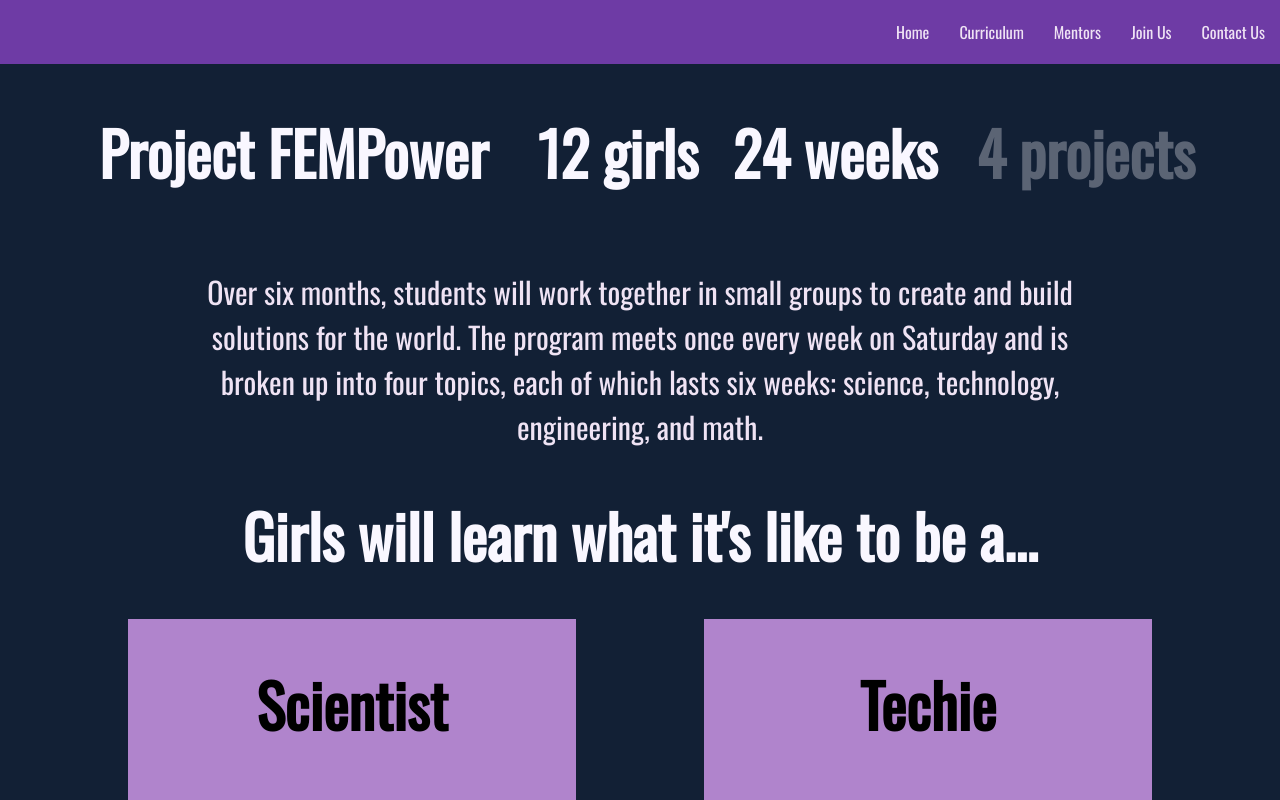
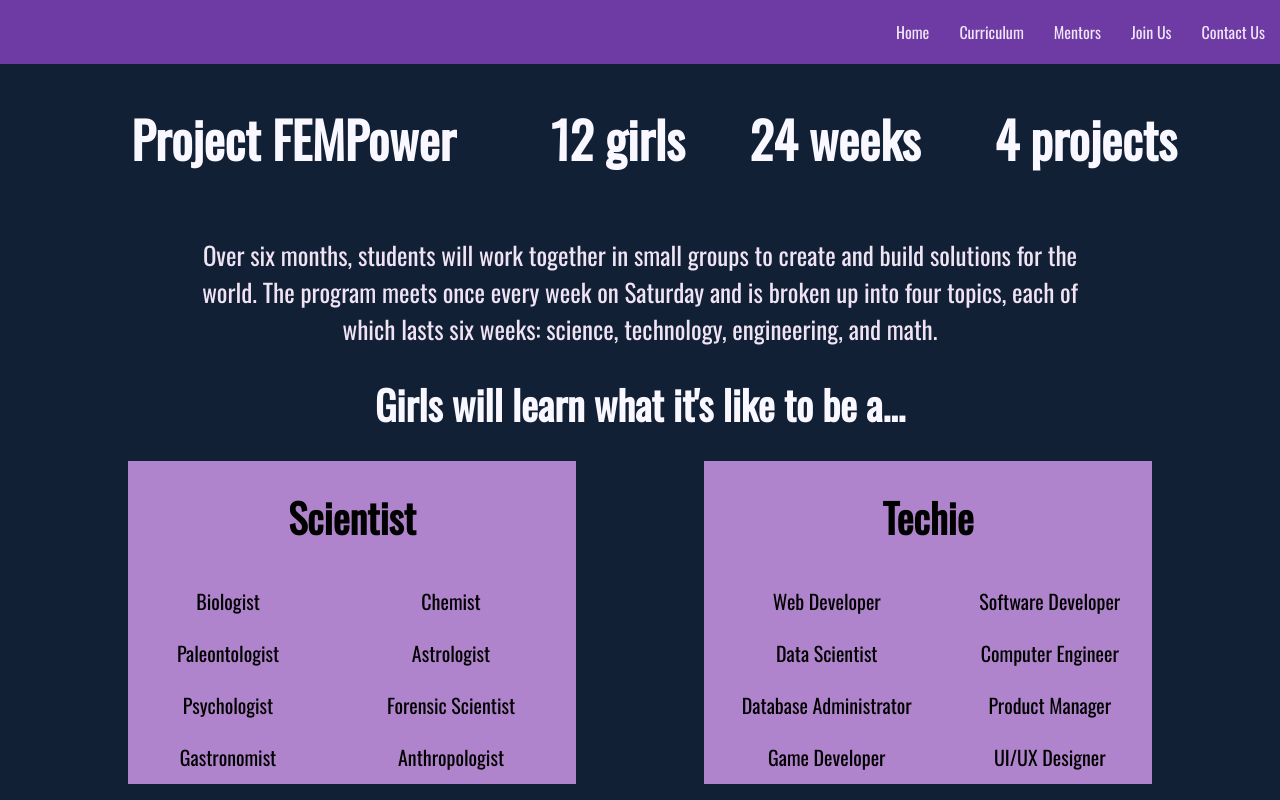
Before and after one commit to ProjFEMPower/home, a React (Create React App) app: page /curriculum in a window 1280 px wide. Shown: the top 800 px of the page. Built offline with nearby package versions, Linux system fonts and the light colour scheme.

Commit message:
Redid spacing

```diff
--- a/src/Contact.js
+++ b/src/Contact.js
@@ -6,6 +6,7 @@ const Contact = () => {
     <div>
       <link href="https://fonts.googleapis.com/css?family=Oswald&display=swap" rel="stylesheet" />
       <Header />
+
     </div>
   )
 }
--- a/src/Curriculum.css
+++ b/src/Curriculum.css
@@ -9,26 +9,32 @@
   margin-right: auto;
 }
 
+.heading {
+  font-size: 50px;
+  color: #f9f7ff;
+  text-align: center;
+}
+
 .top {
-  font-size: 60px;
+  font-size: 40px;
   color: #f9f7ff;
   text-align: center;
 }
 
 #part1 {
-  animation: textAppear 6s;
+  animation: textAppear 3s;
 }
 
 #part2 {
-  animation: textAppear2 6s;
+  animation: textAppear2 3s;
 }
 
 #part3 {
-  animation: textAppear3 6s;
+  animation: textAppear3 3s;
 }
 
 .desc {
-  font-size: 30px;
+  font-size: 25px;
   color: #efe3f4;
   width: 70vw;
   margin-left: 15vw;
@@ -38,11 +44,12 @@
 .topics {
   display: inline-block;
   text-align: center;
-  font-size: 30px;
+  font-size: 20px;
   background-color: #b084cc;
   width: 35vw;
   margin-left: 10vw;
-  margin-bottom: 100px;
+  margin-bottom: 50px;
+  vertical-align: top;
 }
 
 .topics p {
--- a/src/Curriculum.js
+++ b/src/Curriculum.js
@@ -9,10 +9,10 @@ const Curriculum = () => {
       <Header />
       <table id="heading-table">
         <tr>
-          <td><h1 class="top">Project FEMPower</h1></td>
-          <td><h1 class="top" id="part1">12 girls</h1></td>
-          <td><h1 class="top" id="part2">24 weeks</h1></td>
-          <td><h1 class="top" id="part3">4 projects</h1></td>
+          <td><h1 class="heading">Project FEMPower</h1></td>
+          <td><h1 class="heading" id="part1">12 girls</h1></td>
+          <td><h1 class="heading" id="part2">24 weeks</h1></td>
+          <td><h1 class="heading" id="part3">4 projects</h1></td>
         </tr>
       </table>
       <p class="desc">Over six months, students will work together in small groups to create and build solutions for the world. The program meets once every week on Saturday and is broken up into four topics, each of which lasts six weeks: science, technology, engineering, and math.</p>
@@ -141,10 +141,10 @@ const Curriculum = () => {
 
         <div class="topics">
           <h1>Mathematics</h1>
-          <p>Predict which cities will be the safest in 10 years using current data</p>
+          <p>Predict which cities will be safest in 10 years using current data</p>
           <p>Study investing and pick stocks that will beat the market</p>
           <p>Analyze how codes have developed over centuries, and create your own puzzle</p>
-          <p>Decide on the best insurance rates based on current customers' data</p>
+          <p>Decide on fair insurance rates based on current customers' data</p>
         </div>
       </div>
     </div>
```
